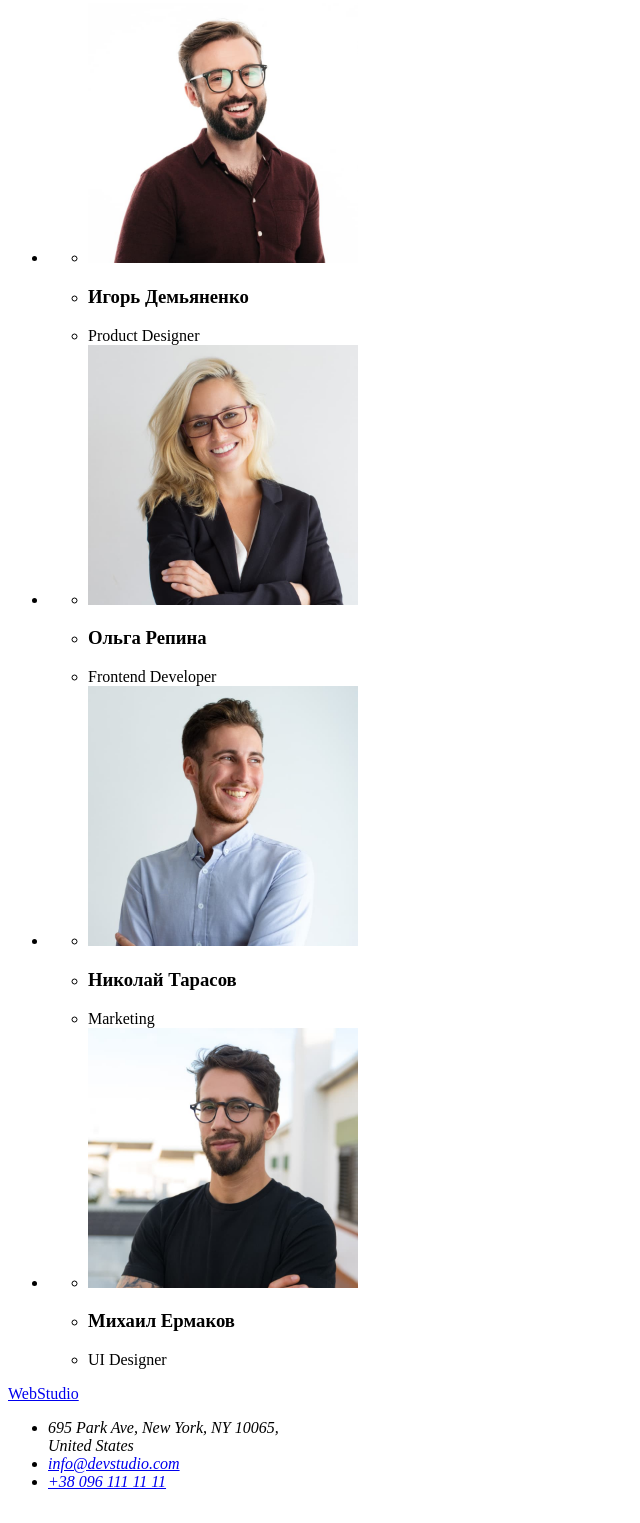
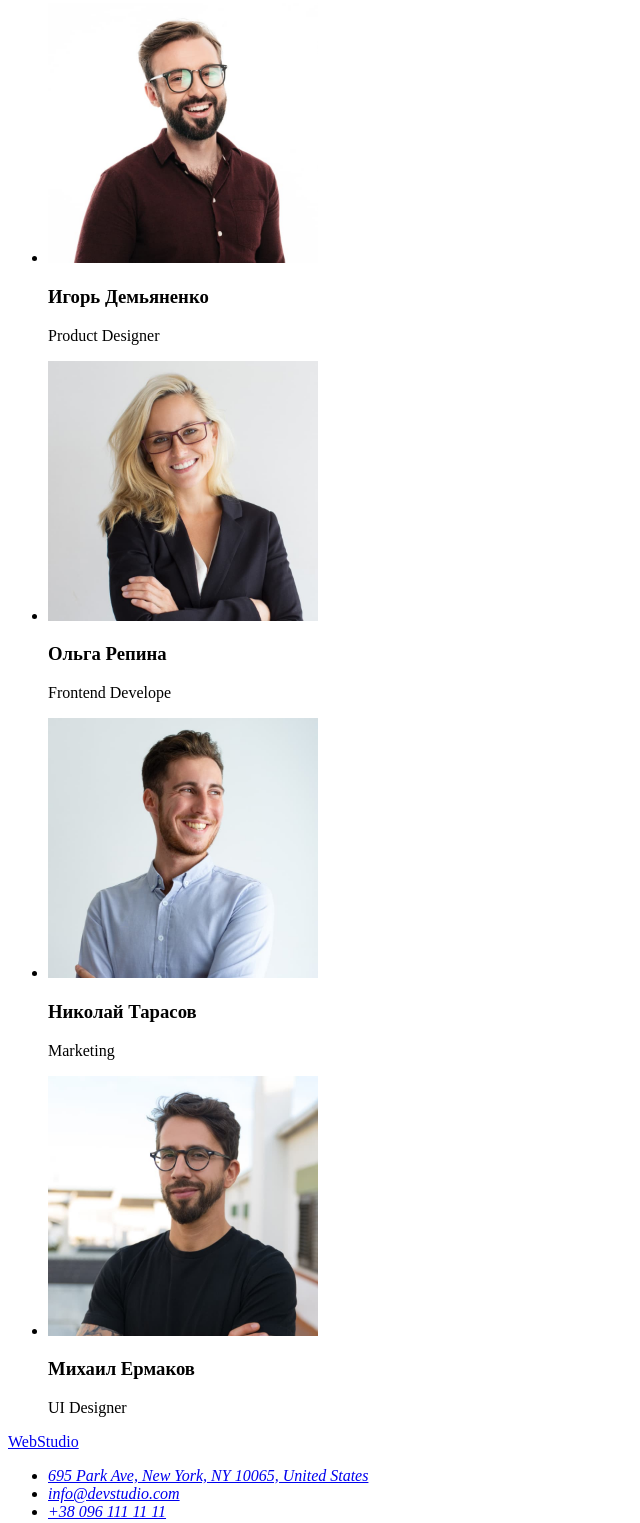
Before and after one commit to IVolodymyrnI/goit-markup-hw-01, a plain HTML site: page index.html in a window 1280 px wide. Shown: the part 1621-3144 px from the top of the page, without its empty margins (0-640 px from the left). Drawn offline with Linux system fonts and the light colour scheme.

Commit message:
First corrected commit
Corrected code according to suggestion

```diff
--- a/index.html
+++ b/index.html
@@ -62,6 +62,7 @@
                     <p>We use innovative tools to solve assigned tasks. It's time to simplify work processes.</p>
                 </li>
             </ul>
+        </section>
         <!-- What we do -->
         <section>
             <h2>What we do</h2>
@@ -71,47 +72,29 @@
                 <li><img src="./images/what-we-do-img-3.jpg" alt="Designing solutions" width="370" height="295"></li>
              </ul>
         </section>
-        </section>
         <!-- Our team -->
         <section>
             <h2>Our Team</h2>
             <ul>
                 <li>
-                    <ul>
-                        <li>
-                            <img src="./images/photo_product_designer.jpg" alt="photo of Product Designer" width="270" height="260">
-                        </li>
-                        <li><h3>Игорь Демьяненко</h3></li>
-                        <li>Product Designer</li>
-                    </ul>
+                    <img src="./images/photo_product_designer.jpg" alt="photo of Product Designer" width="270" height="260">
+                    <h3>Игорь Демьяненко</h3>
+                    <p>Product Designer</p>
                 </li>
                 <li>
-                    <ul>
-                        <li>
-                            <img src="./images/photo_frontend_developer.jpg" alt="photo of Frontend Developer" width="270" height="260">
-                        </li>
-                        <li><h3>Ольга Репина</h3></li>
-                        <li>Frontend Developer</li>
-                    </ul>
-
+                    <img src="./images/photo_frontend_developer.jpg" alt="photo of Frontend Developer" width="270" height="260">
+                    <h3>Ольга Репина</h3>
+                    <p>Frontend Develope</p>
                 </li>
                 <li>
-                    <ul>
-                        <li>
-                            <img src="./images/photo_marketing.jpg" alt="photo of Marketing" width="270" height="260">
-                        </li>
-                        <li><h3>Николай Тарасов</h3></li>
-                        <li>Marketing</li>
-                    </ul>
+                    <img src="./images/photo_marketing.jpg" alt="photo of Marketing" width="270" height="260">
+                    <h3>Николай Тарасов</h3>
+                    <p>Marketing</p>
                 </li>
                 <li>
-                    <ul>
-                        <li>
-                            <img src="./images/photo_ui-designer.jpg" alt="photo of UI Designer" width="270" height="260">
-                        </li>
-                        <li><h3>Михаил Ермаков</h3></li>
-                        <li>UI Designer</li>
-                    </ul>
+                    <img src="./images/photo_ui-designer.jpg" alt="photo of UI Designer" width="270" height="260">
+                    <h3>Михаил Ермаков</h3>
+                    <p>UI Designer</p>
                 </li>
             </ul>
         </section>
@@ -120,8 +103,7 @@
         <a href="./index.html">WebStudio</a>
         <address>
             <ul>
-                <li>695 Park Ave, New York, NY 10065, <br />
-                United States</li>
+                <li><a href="https://www.google.com.ua/maps/place/695+Park+Ave,+New+York,+NY+10065,+%D0%A1%D0%A8%D0%90/@40.7689034,-73.9672143,17z/data=!3m1!4b1!4m5!3m4!1s0x89c258ebe8836e8f:0xa007c44e7c4aa0eb!8m2!3d40.7688994!4d-73.9650256?hl=ru" target="_blank" rel="noopener noreferrer">695 Park Ave, New York, NY 10065, United States</a></li>
                 <li><a href="mailto:info@devstudio.com">info@devstudio.com</a></li>
                 <li><a href="tel:+380961111111">+38 096 111 11 11</a></li>
             </ul>
```
